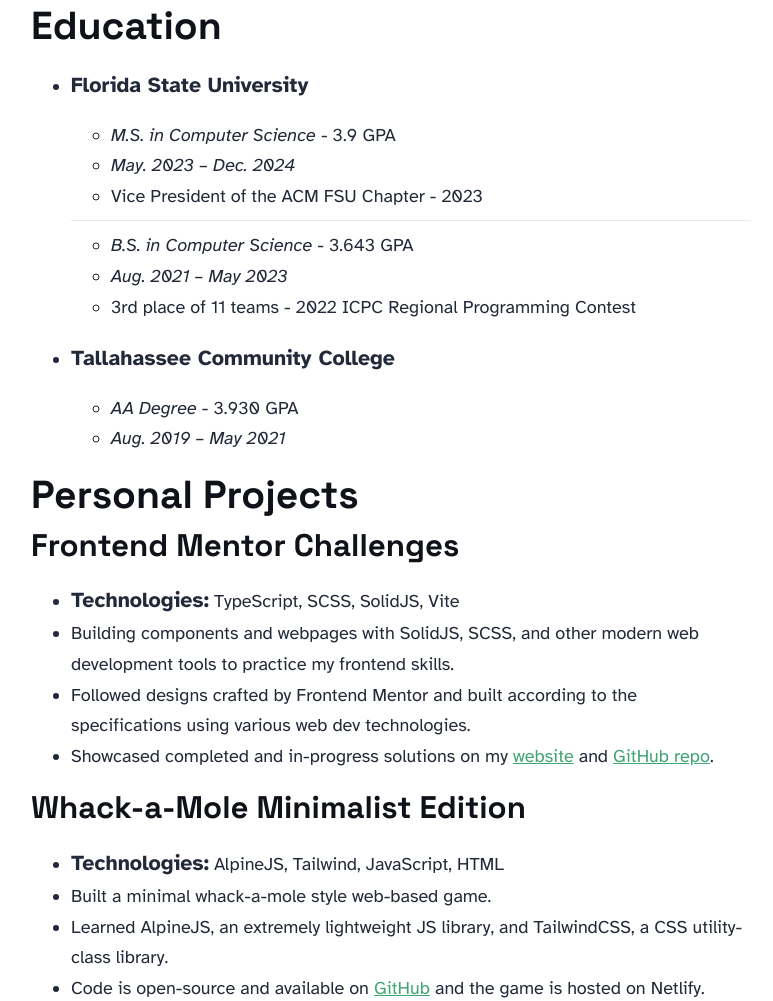
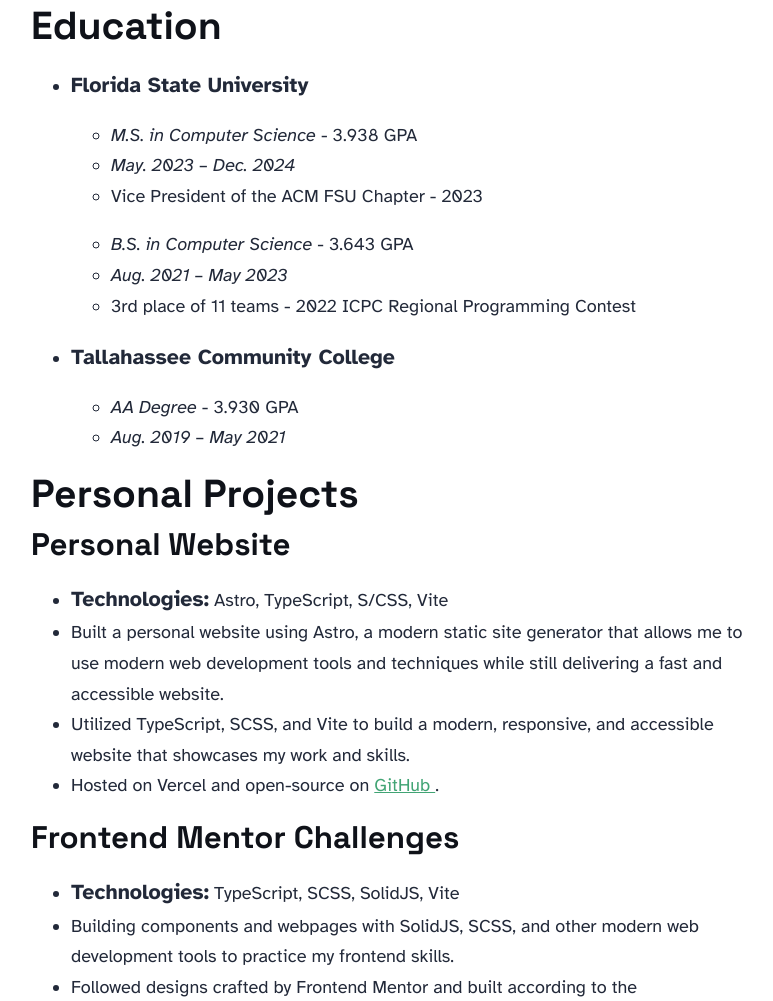
Before and after one commit to Brian-Pob/brianmp.dev, an Astro site: page /resume in a window 1280 px wide. Shown: the part 1400-2401 px from the top of the page, without its empty margins (249-1022 px from the left). Built offline with nearby package versions, Linux system fonts and the light colour scheme; Astro itself is replaced by a stand-in of ours.

Commit message:
update education in resume

```diff
--- a/src/pages/resume.astro
+++ b/src/pages/resume.astro
@@ -48,21 +48,22 @@ import { slide } from 'astro:transitions';
         <h2 id='skills'>Skills</h2>
         <ul>
           <li>
-            <strong>Languages:</strong> HTML, CSS, JavaScript, TypeScript,
-            SASS/SCSS, PHP
+            <strong>Languages:</strong> HTML, CSS, JavaScript, TypeScript, SASS/SCSS,
+            PHP
           </li>
           <li>
-            <strong>Frameworks &amp; Libraries:</strong> React, NodeJS, SolidJS, Astro, Open Props, Tailwind
+            <strong>Frameworks &amp; Libraries:</strong> React, NodeJS, SolidJS,
+            Astro, Open Props, Tailwind
           </li>
           <li>
-            <strong>Design Skills:</strong> Web Design, UX Design, Web Accessibility, ARIA, User Research, Heuristic Evaluation, Figma
+            <strong>Design Skills:</strong> Web Design, UX Design, Web Accessibility,
+            ARIA, User Research, Heuristic Evaluation, Figma
           </li>
           <li>
             <strong>Backend:</strong> Python, Flask, C, C++, Java, MongoDB, SQL
           </li>
           <li>
-            <strong>Developer Tools:</strong> Git, CI/CD, Docker, WordPress,
-            Drupal
+            <strong>Developer Tools:</strong> Git, CI/CD, Docker, WordPress, Drupal
           </li>
         </ul>
       </section>
@@ -122,13 +123,11 @@ import { slide } from 'astro:transitions';
           <li>
             <p><strong>Florida State University</strong></p>
             <ul>
-              <li><em>M.S. in Computer Science</em> - 3.9 GPA</li>
+              <li><em>M.S. in Computer Science</em> - 3.938 GPA</li>
               <li><em>May. 2023 – Dec. 2024</em></li>
-              <li>
-                Vice President of the ACM FSU Chapter - 2023
-              </li>
+              <li>Vice President of the ACM FSU Chapter - 2023</li>
             </ul>
-            <hr>
+            <hr style="border: 0px;">
             <ul>
               <li><em>B.S. in Computer Science</em> - 3.643 GPA</li>
               <li><em>Aug. 2021 – May 2023</em></li>
@@ -148,6 +147,27 @@ import { slide } from 'astro:transitions';
       </section>
       <section>
         <h2 id='personal-projects'>Personal Projects</h2>
+        <h3 id='personal-website'>Personal Website</h3>
+        <ul>
+          <li>
+            <strong>Technologies:</strong> Astro, TypeScript, S/CSS, Vite
+          </li>
+          <li>
+            Built a personal website using Astro, a modern static site generator
+            that allows me to use modern web development tools and techniques
+            while still delivering a fast and accessible website.
+          </li>
+          <li>
+            Utilized TypeScript, SCSS, and Vite to build a modern, responsive,
+            and accessible website that showcases my work and skills.
+          </li>
+          <li>
+            Hosted on Vercel and open-source on
+            <a href='https://github.com/Brian-Pob/brianmp.dev' target='_blank'>
+              GitHub
+            </a>.
+          </li>
+        </ul>
         <h3 id='frontend-mentor-challenges'>Frontend Mentor Challenges</h3>
         <ul>
           <li>
```
